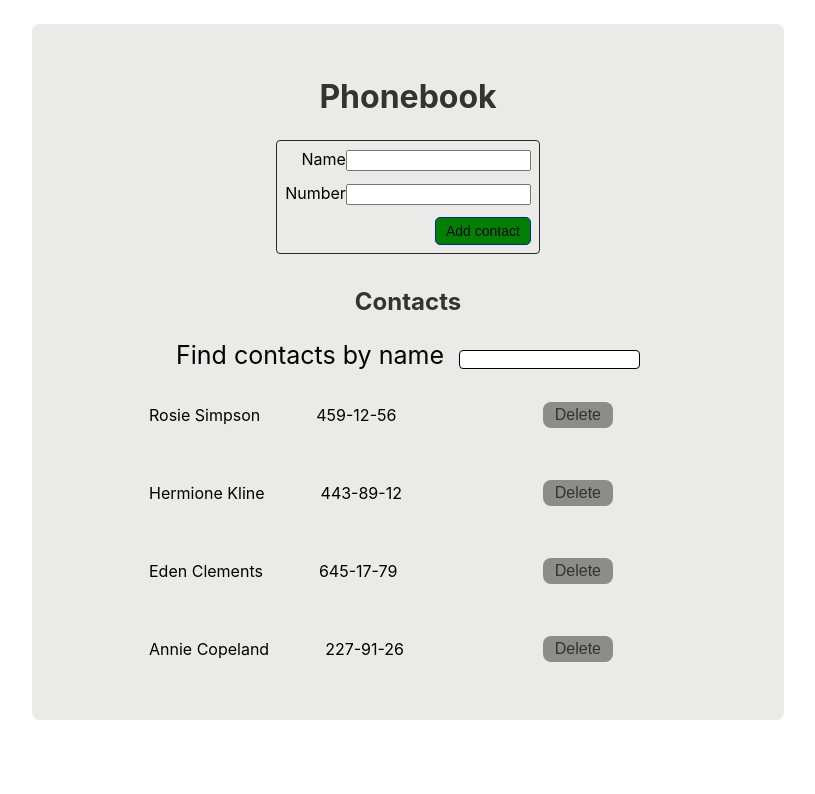
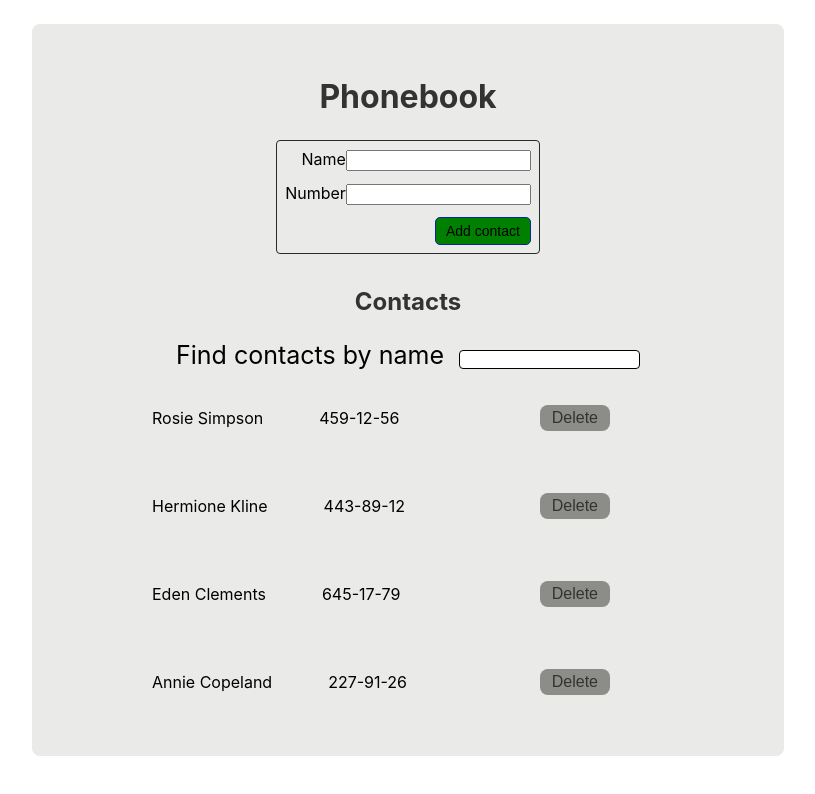
Before and after one commit to Alona1366/goit-react-hw-02-phonebook, a React (Create React App) app: page / in a window 1280 px wide. Shown: the top 794 px of the page, without its empty margins (232-1047 px from the left). Built offline with nearby package versions, Linux system fonts and the light colour scheme.

Commit message:
update contact list styled

```diff
--- a/src/components/ContactList/ContactList.styled.js
+++ b/src/components/ContactList/ContactList.styled.js
@@ -1,11 +1,11 @@
 import styled from '@emotion/styled'
 
 export const List = styled.ul`
-   margin: 0;
-  padding: 10;
+  margin: 0;
+  padding: 12;
   display: flex;
   flex-direction:column;
-  gap: 8px;
+  gap: 12px;
 `;
 
 
@@ -13,6 +13,6 @@ export const ListItem  = styled.li`
   display: flex;
   justify-content: space-around;
   align-items: center;
-    padding: 5px;
+  padding: 8px;
   margin-bottom: 8px;
 `;
```
